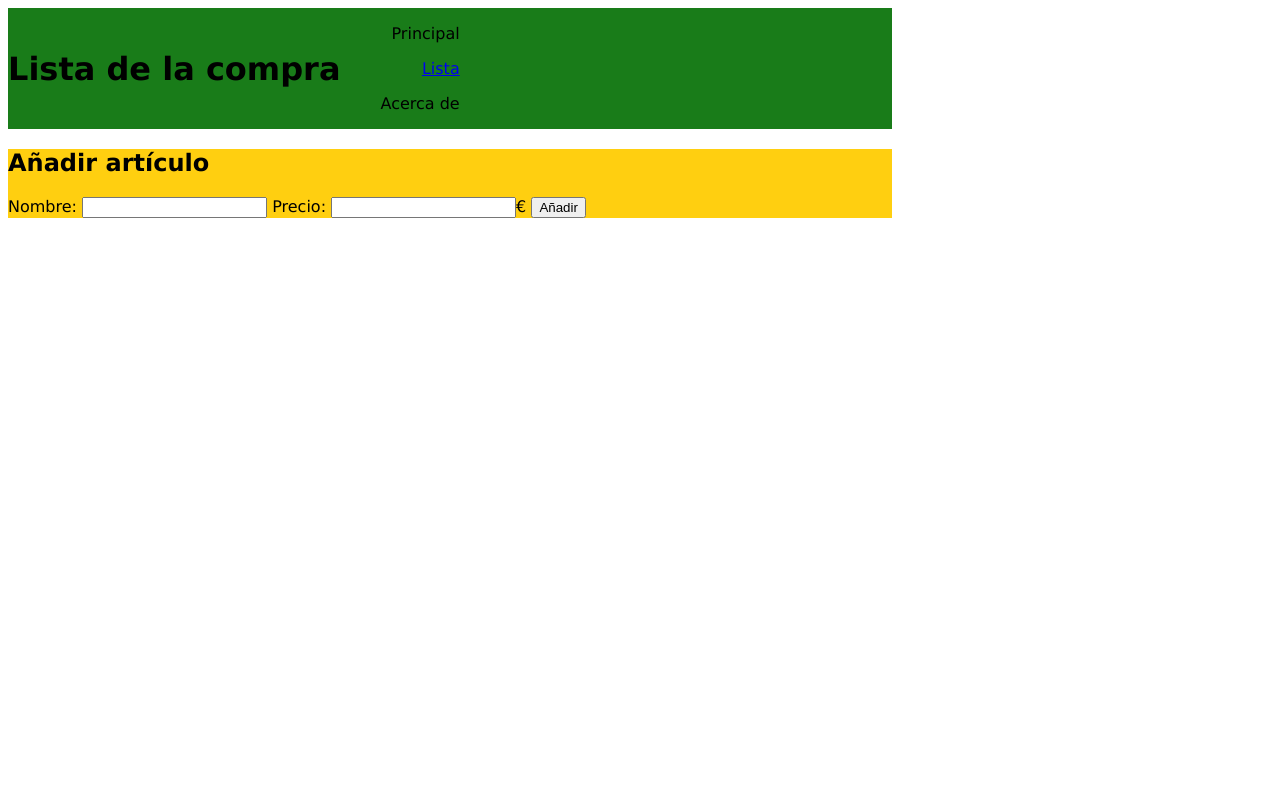
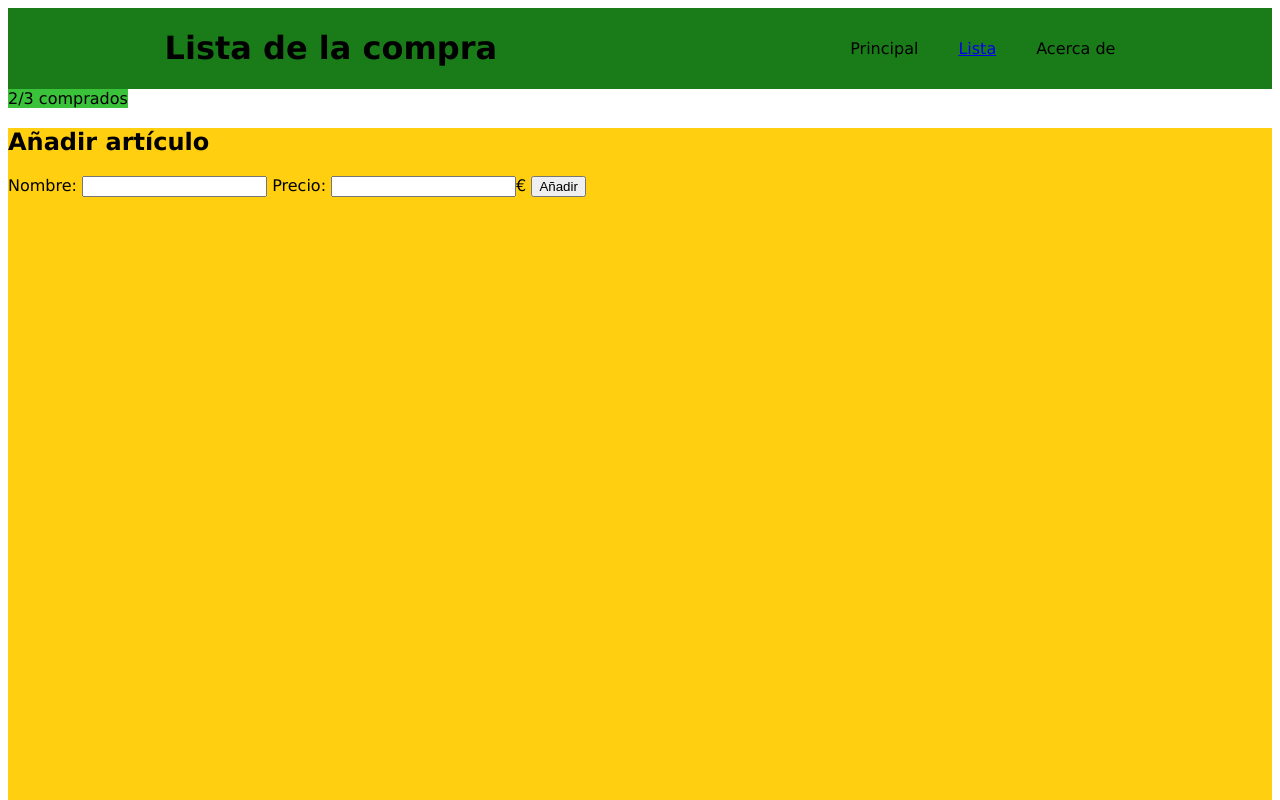
Before and after one commit to AlfredoGonzalezPolo/W01-CH3-alfredo-gonzalez, a plain HTML site: page index.html in a window 1280 px wide. Shown: the top 800 px of the page. Drawn offline with Linux system fonts and the light colour scheme.

Commit message:
align header

```diff
--- a/index.html
+++ b/index.html
@@ -25,7 +25,7 @@
       <ul>Acerca de</ul>
     </div>
   </header>
-  <span></span>
+  <span>2/3 comprados</span>
   <main class="main-container">
     <h2>Añadir artículo</h2>
     <form action="">
--- a/styles.css
+++ b/styles.css
@@ -5,9 +5,19 @@
 html {
   font-family: Verdana, Geneva, Tahoma, sans-serif;
   flex-wrap: wrap;
-  max-width: 900px;
+  width: 100%;
+  height: 100%;
+  margin: 0;
 }
 
+.header-options {
+  display: flex;
+  justify-content: space-around;
+}
+
+header {
+  justify-content: space-around;
+}
 .header-list {
   background-color: rgb(25, 124, 25);
   display: flex;
@@ -26,3 +36,10 @@ html {
 .main-container {
   background-color: rgba(255, 204, 0, 0.937);
 }
+
+main {
+  height: 98cm;
+}
+span {
+  background-color: rgb(59, 194, 59);
+}
```
